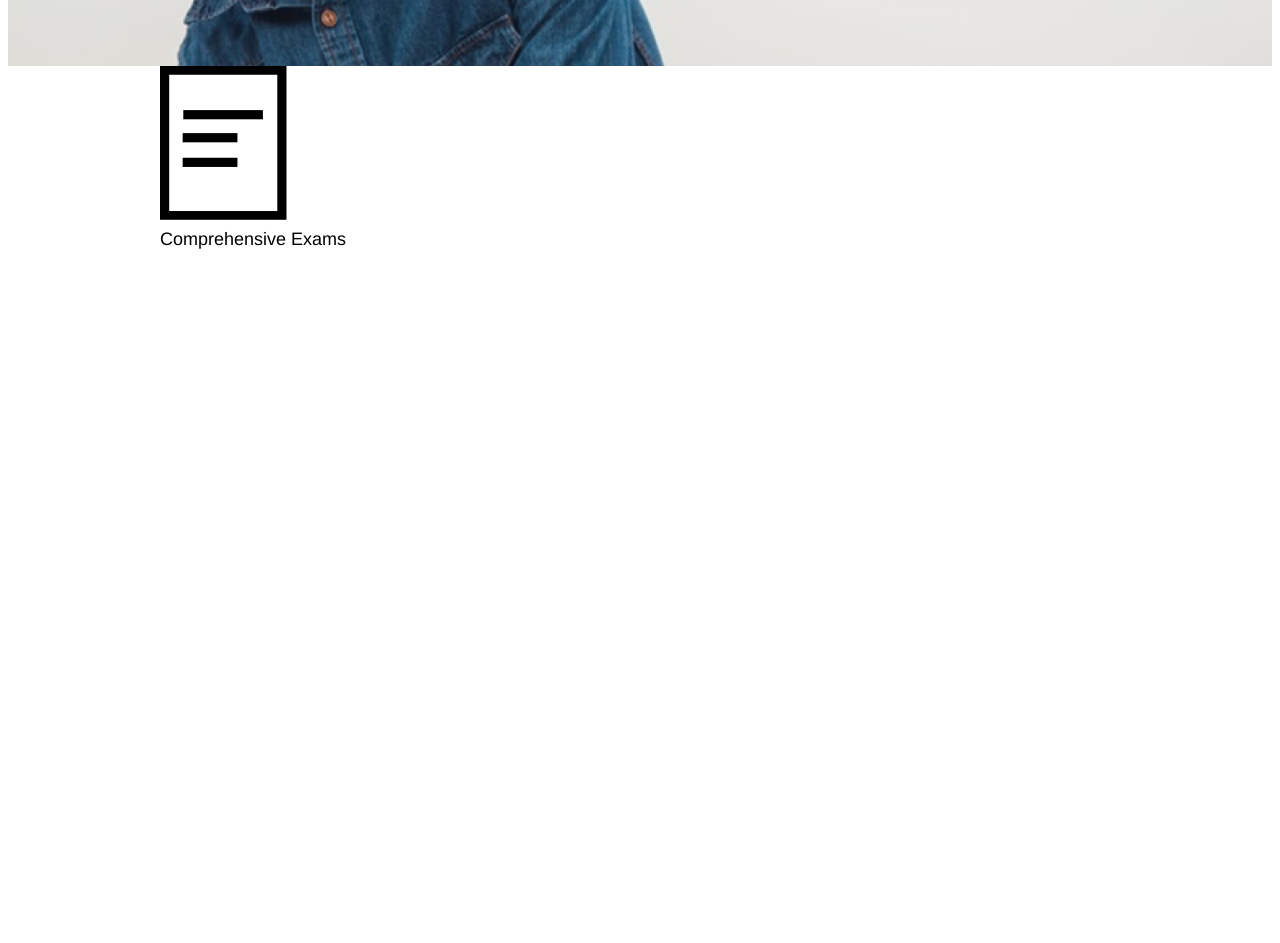
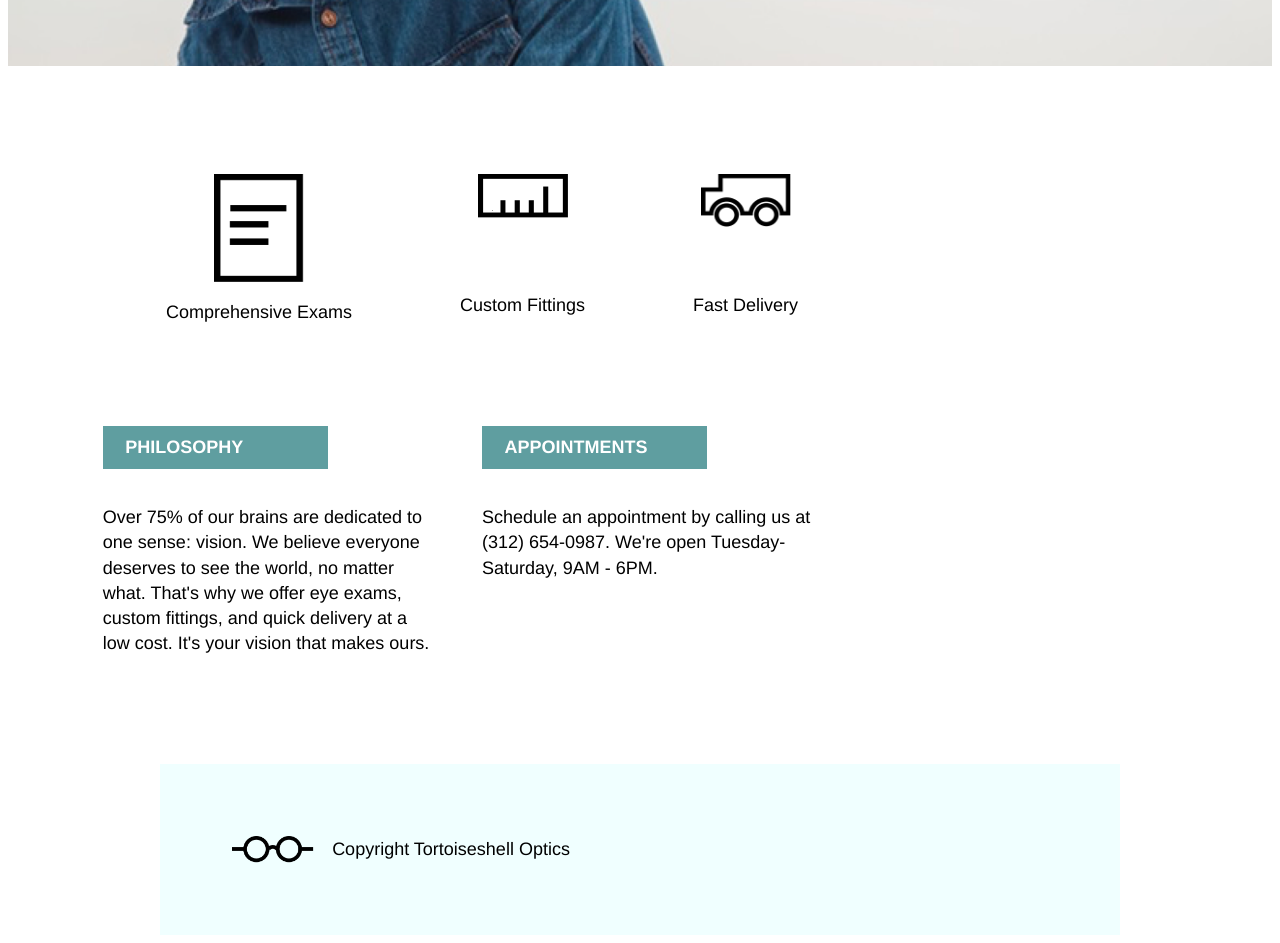
Before and after one commit to J9ml/tortoiseshelloptics, a plain HTML site: page index.html in a window 1280 px wide. Shown: the part 500-1443 px from the top of the page. Before the commit the page ends 800 px from the top, so only its background shows below. Drawn offline with Linux system fonts and the light colour scheme.

Commit message:
centering issue

```diff
--- a/index.html
+++ b/index.html
@@ -15,7 +15,7 @@
         <div class="container">
 
       <nav>
-        <ul class="menu">
+        <ul>
         <img src="./resources/images/logo-white.png" alt="company logo" />
         <li id="company">Tortoiseshell Optics</li>
        <li>Services</li>
@@ -32,26 +32,59 @@
 </div>
 
 <!-- services   -->
-    <div class="container">
-      <div class="services">
-        <div class="service">
-        <div class="service-image">
+    <div class="container2">
+
+      <div class="service">
+
 <img src="./resources/images/paper-icon.png" />
-</div>
-<span class="description">Comprehensive Exams</span>
+<div>Comprehensive Exams</div>
 </div>
 
+<div class="service">
+<img src="./resources/images/ruler-icon.png" />
+<div>Custom Fittings</div>
+</div>
+
+<div class="service">
+<img src="./resources/images/truck-icon.png" />
+<div>Fast Delivery</div>
+</div>
 
 </div>
+
 </div>
 
 
 <!-- business info   -->
+<div class="container2">
+
+  <div class="info">
+    <div class="title">
+      PHILOSOPHY
+    </div>
+      <p>Over 75% of our brains are dedicated to one sense: vision. We believe everyone deserves to see the world, no matter what. That's why we offer eye exams, custom fittings, and quick delivery at a low cost. It's your vision that makes ours.</p>
+</div>
+
+    <div class="info">
+      <div class="title">
+    APPOINTMENTS
+   </div>
+     <p>Schedule an appointment by calling us at (312) 654-0987. We're open Tuesday-Saturday, 9AM - 6PM.</p>
+  </div>
+
+</div>
+
+
 
 
 <!--  footer  -->
 
-    <div class="container">
+
+        <div class="container">
+          <footer>
+        <img src="./resources/images/logo-black.png" />
+        <span>Copyright Tortoiseshell Optics</span>
+      </footer>
 
 
 
--- a/resources/css/style.css
+++ b/resources/css/style.css
@@ -30,7 +30,13 @@ nav {
   align-items: center;
   top: 1rem;
   height: 3rem;
+  width: 960px;
 }
+
+nav img {
+  height: 1.5rem;
+}
+
 nav ul {
   padding-top: 1rem;
   padding-bottom: 1rem;
@@ -40,6 +46,8 @@ nav ul {
   display: flex;
   flex-flow: 1 wrap;
 }
+
+
 
 li {
   padding-right: 2rem;
@@ -77,17 +85,71 @@ nav img {
 }
 
 
-  /*  */
+  /* services */
+
+  .container2 {
+    display: flex;
+    justify-content: center;
+    margin-top: 3rem;
+    max-width: 75%;
+
+  }
+  .service {
+    display: flex;
+    flex-direction: column;
+    justify-content: space-between;
+    align-items: center;
+    margin: 3rem;
+    height: 8rem;
+    margin: 3rem;
+    text-align: center;
+  }
+
+
+.service img {
+      width: 5rem;
+      margin-bottom: 1rem;
+    }
+
+.service img.paper-icon {
+      width: 3.5rem;
+    }
+
+  /* business info  */
+
+
+.info {
+  width: 35%;
+  margin-right: 5%;
+}
+
+.title {
+  background-color: cadetblue;
+  color: white;
+  max-width: 10rem;
+  font-size: 1rem;
+  font-weight: bold;
+  padding: 0.5rem 1.25rem;
+
+}
+
+.info p {
+  padding-top: 1rem;
+}
 
 
 
+  /* footer */
 
-  /*  */
+footer {
+  display: flex;
+  background-color: azure;
+  align-items: center;
+  margin-top: 5rem;
 
+}
 
-
-
-  /*  */
-
-
-  /*  */
+footer img {
+  height: 1.5rem;
+  padding: 4rem 1rem 4rem 4rem;
+}
```
